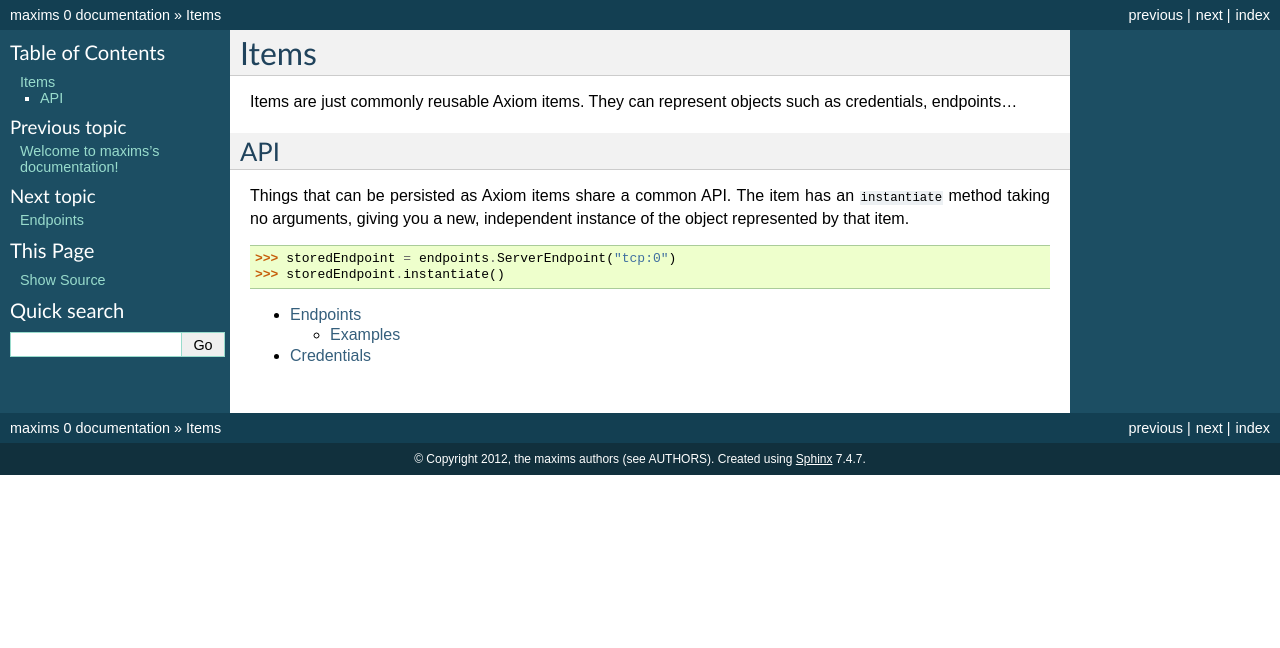
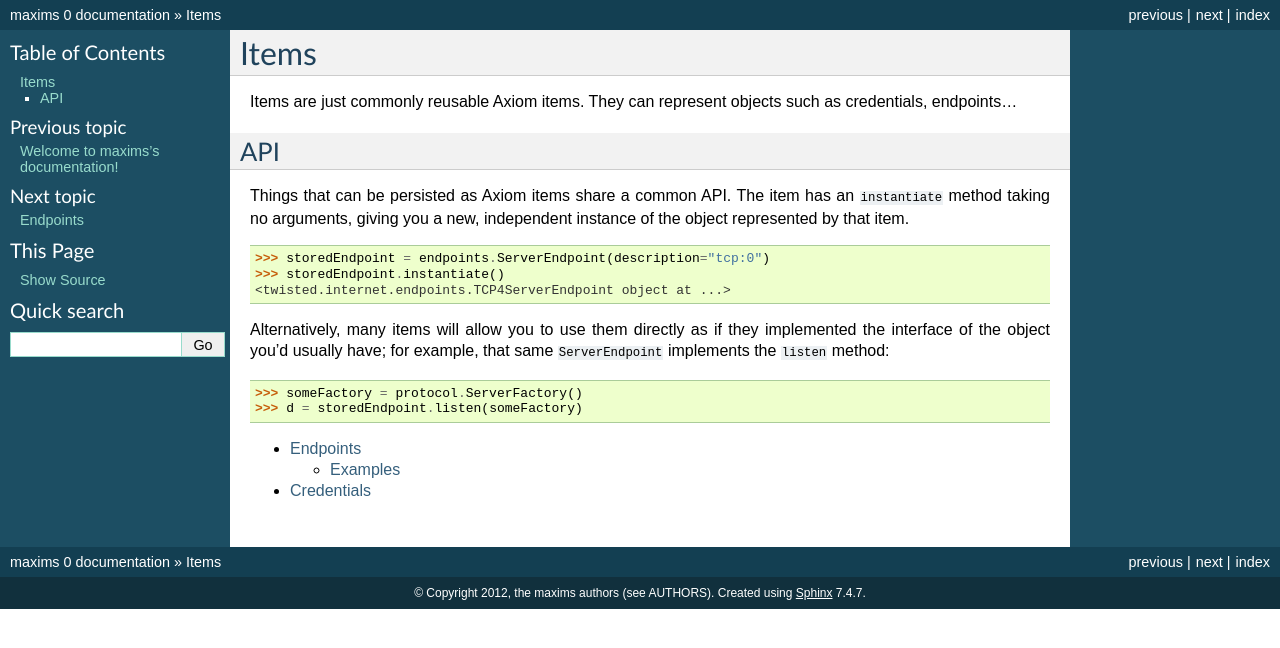
Before and after one commit to lvh/maxims, a Sphinx documentation site: the page built from docs/items/index.rst, in a window 1280 px wide. Shown: the top 648 px of the page. Built offline with Sphinx 7.4.7, drawn with Linux system fonts in a browser that asks for light colours.

Commit message:
Fix doctests

```diff
--- a/docs/items/index.rst
+++ b/docs/items/index.rst
@@ -1,12 +1,15 @@
 Items
 =====
 
-Items are just commonly reusable Axiom items. They can represent objects such as credentials, endpoints...
+Items are just commonly reusable Axiom items. They can represent
+objects such as credentials, endpoints...
 
 API
 ---
 
-Things that can be persisted as Axiom items share a common API. The item has an ``instantiate`` method taking no arguments, giving you a new, independent instance of the object represented by that item.
+Things that can be persisted as Axiom items share a common API. The
+item has an ``instantiate`` method taking no arguments, giving you a
+new, independent instance of the object represented by that item.
 
 .. testsetup::
 
@@ -14,8 +17,24 @@ Things that can be persisted as Axiom items share a common API. The item has an
 
 .. doctest::
 
-    >>> storedEndpoint = endpoints.ServerEndpoint("tcp:0")
+    >>> storedEndpoint = endpoints.ServerEndpoint(description="tcp:0")
     >>> storedEndpoint.instantiate()
+    <twisted.internet.endpoints.TCP4ServerEndpoint object at ...>
+
+Alternatively, many items will allow you to use them directly as if
+they implemented the interface of the object you'd usually have; for
+example, that same ``ServerEndpoint`` implements the ``listen``
+method:
+
+.. testsetup::
+
+    from twisted.internet import protocol
+
+
+.. doctest::
+
+    >>> someFactory = protocol.ServerFactory()
+    >>> d = storedEndpoint.listen(someFactory)
 
 .. toctree::
    :maxdepth: 2
```
